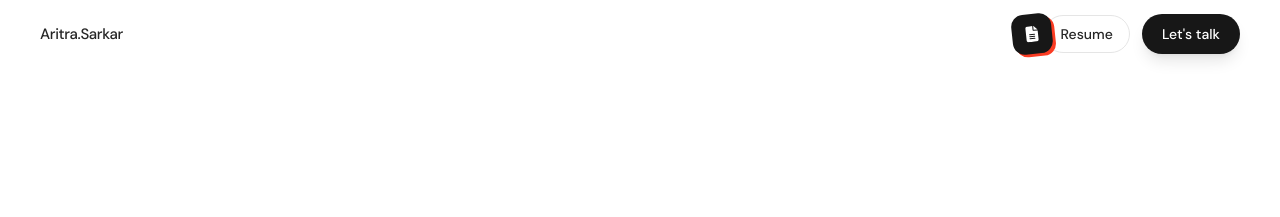
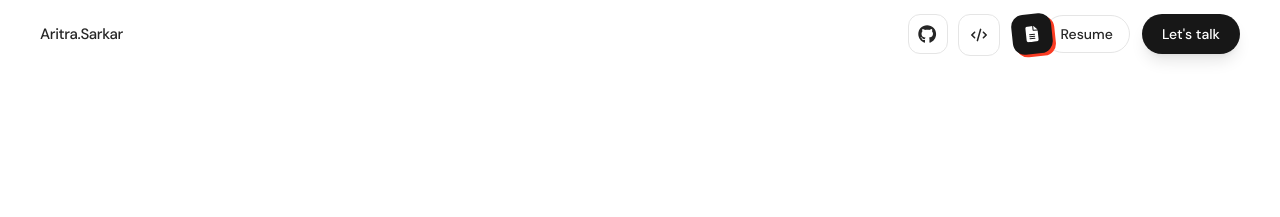
Before and after one commit to AritraS05/Dev_Portfolio, a Next.js app: page / in a window 1280 px wide. Shown: the top 217 px of the page. Built offline with nearby package versions, Linux system fonts and the light colour scheme.

Commit message:
adds accounts

```diff
--- a/components/site/top-nav.tsx
+++ b/components/site/top-nav.tsx
@@ -3,13 +3,74 @@ import {
   FaBriefcase,
   FaLinkedinIn,
   FaEnvelope,
+  FaGithub,
+  FaCode,
 } from "react-icons/fa6";
+import { SiCodeforces, SiLeetcode, SiCodechef } from "react-icons/si";
 
 interface Props {
   variant?: "home" | "resume";
 }
 
 const LINKEDIN = "https://www.linkedin.com/in/aritrasarkar007";
+const GITHUB = "https://github.com/AritraS05";
+
+const CODING_PROFILES = [
+  {
+    label: "Codeforces",
+    href: "https://codeforces.com/profile/aritra_sarkar_42",
+    Icon: SiCodeforces,
+  },
+  {
+    label: "LeetCode",
+    href: "https://leetcode.com/u/aritra_sarkar",
+    Icon: SiLeetcode,
+  },
+  {
+    label: "CodeChef",
+    href: "https://www.codechef.com/users/aritra_s_007",
+    Icon: SiCodechef,
+  },
+];
+
+// Small square icon button that reveals the competitive-programming profiles
+// on hover / focus, without disturbing the nav layout.
+const CodingProfiles = () => (
+  <div className="relative">
+    {/* Invisible spacer keeps the collapsed footprint in the flex nav. */}
+    <div aria-hidden className="pointer-events-none invisible h-10 w-10" />
+
+    <div className="group absolute right-0 top-0 z-50 flex flex-col items-center overflow-hidden rounded-xl border border-neutral-200 bg-white transition-colors hover:border-neutral-400">
+      <button
+        type="button"
+        aria-label="Coding profiles"
+        className="grid h-10 w-10 place-items-center text-neutral-800 outline-none"
+      >
+        <FaCode className="h-4 w-4" />
+      </button>
+
+      <div className="grid grid-rows-[0fr] transition-all duration-300 ease-out group-hover:grid-rows-[1fr] group-focus-within:grid-rows-[1fr]">
+        <div className="overflow-hidden">
+          <div className="flex flex-col items-center gap-1 px-1 pb-1.5 pt-0.5">
+            {CODING_PROFILES.map(({ label, href, Icon }) => (
+              <a
+                key={label}
+                href={href}
+                target="_blank"
+                rel="noopener noreferrer"
+                aria-label={label}
+                title={label}
+                className="grid h-8 w-8 place-items-center rounded-lg text-neutral-700 transition-colors hover:bg-neutral-900 hover:text-white"
+              >
+                <Icon className="h-4 w-4" />
+              </a>
+            ))}
+          </div>
+        </div>
+      </div>
+    </div>
+  </div>
+);
 
 // A compact "Let's talk" pill that expands on hover / focus to reveal a
 // LinkedIn link and a mail shortcut, mirroring the reference site.
@@ -77,6 +138,19 @@ const TopNav = ({ variant = "home" }: Props) => {
         </a>
 
         <div className="flex items-center gap-3">
+          <a
+            href={GITHUB}
+            target="_blank"
+            rel="noopener noreferrer"
+            aria-label="GitHub"
+            title="GitHub"
+            className="grid h-10 w-10 place-items-center rounded-xl border border-neutral-200 bg-white text-neutral-800 transition-colors hover:border-neutral-400 hover:bg-neutral-900 hover:text-white"
+          >
+            <FaGithub className="h-[1.15rem] w-[1.15rem]" />
+          </a>
+
+          <CodingProfiles />
+
           {onResume ? (
             <a href="/#projects" className="group flex items-center">
               <span className="z-10 grid h-10 w-10 -rotate-6 place-items-center rounded-xl bg-neutral-900 text-white shadow-[0.18rem_0.18rem_0_#0D8BFF] transition-transform duration-300 group-hover:rotate-0">
```
